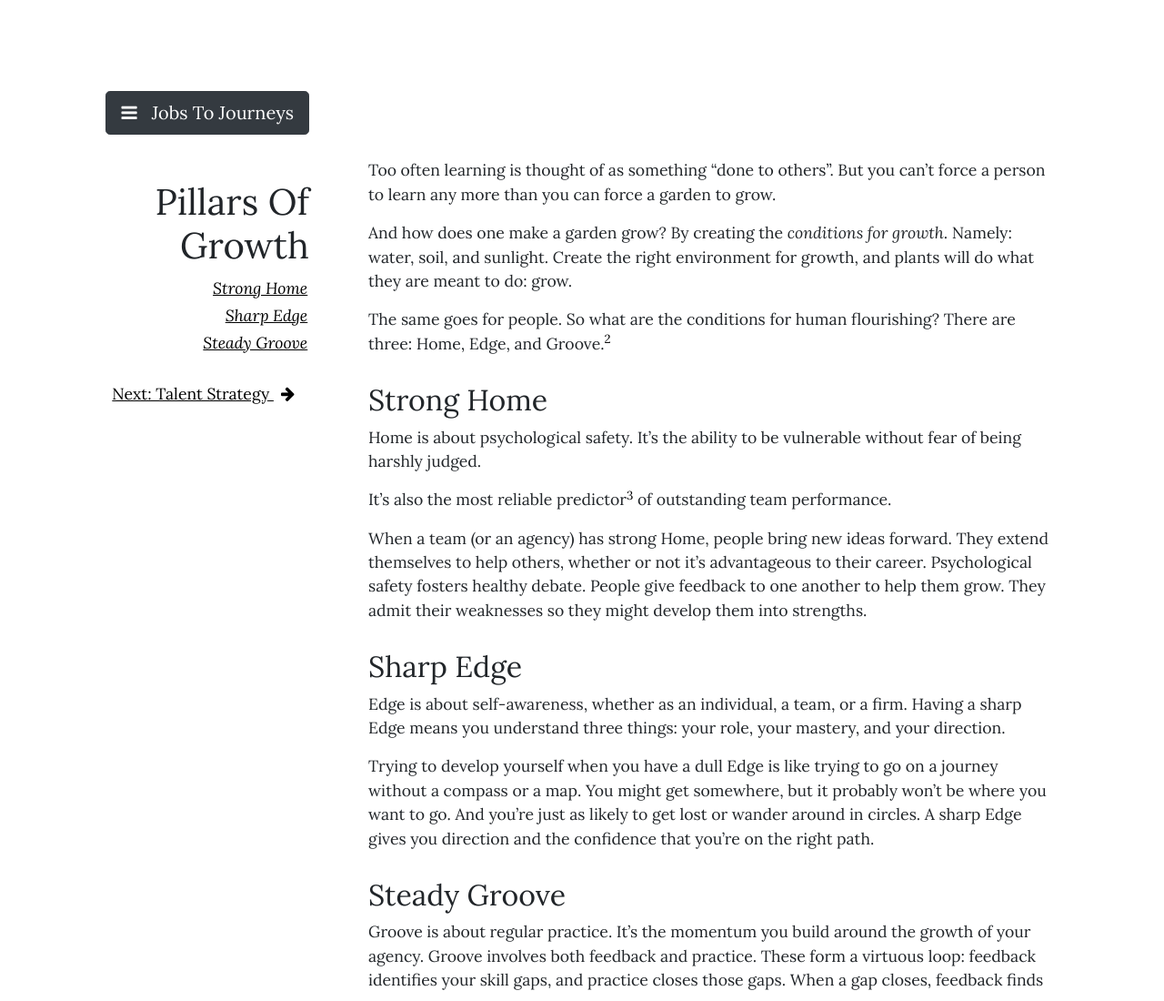
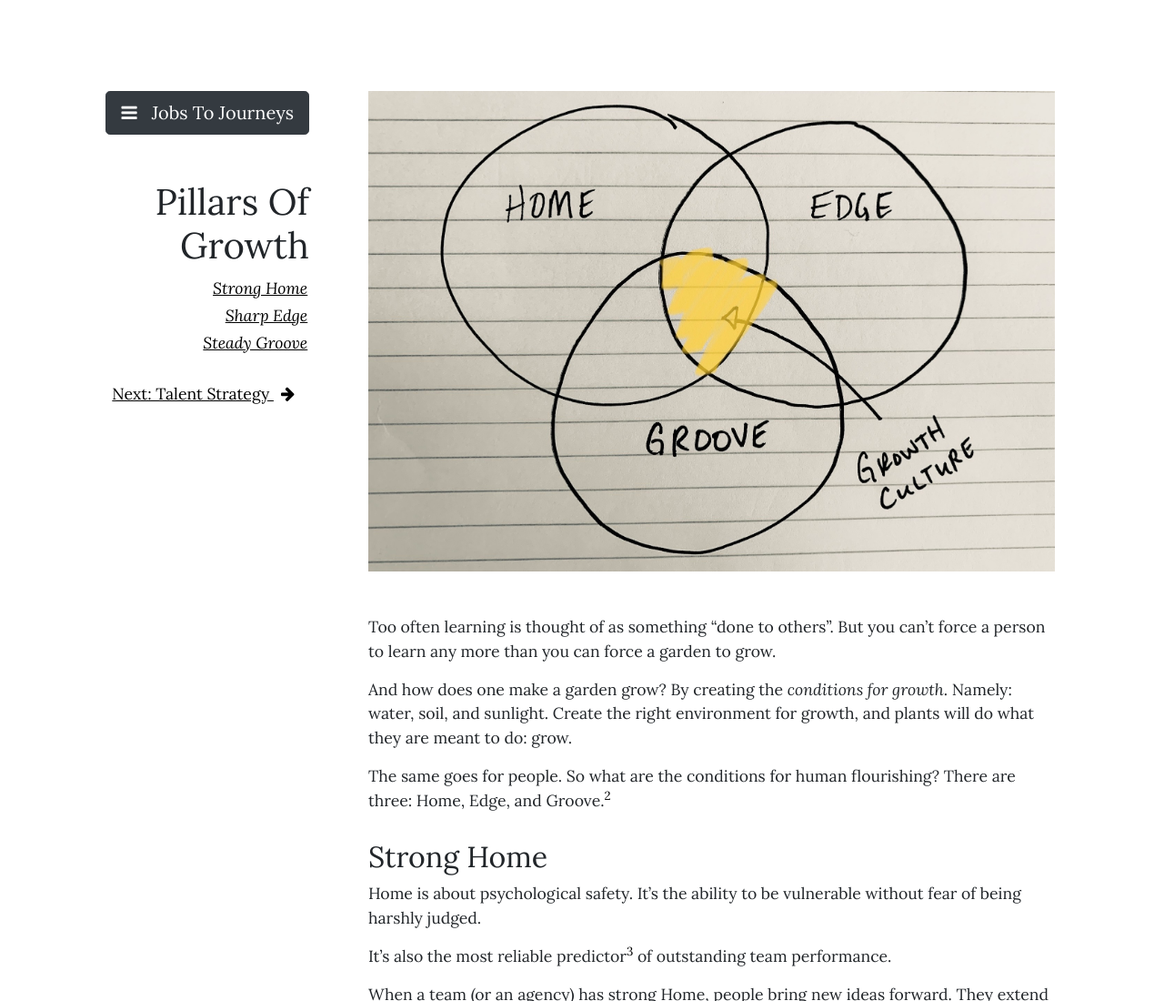
Before and after one commit to ggloege/jobs-to-journeys, a plain HTML site: page pages/pillars-of-a-growth-culture.html in a window 1280 px wide. Shown: the top 1100 px of the page at 91% size. Drawn offline with nearby package versions, Linux system fonts and the light colour scheme.

Commit message:
Add more images

```diff
--- a/pages/pillars-of-a-growth-culture.html
+++ b/pages/pillars-of-a-growth-culture.html
@@ -36,7 +36,7 @@
         </div>
         <div class="col-lg-9 content tweet-it">
           <div class="header-image mb-5">
-            <img class="img-fluid" src="../img/placeholder.jpg" alt="">
+            <img class="img-fluid" src="../img/pillars.jpg" alt="">
           </div>
             <p>Too often learning is thought of as something “done to others”. But you can’t force a person to learn any more than you can force a garden to grow.</p>
             <p>And how does one make a garden grow? By creating the <em>conditions for growth</em>. Namely: water, soil, and sunlight. Create the right environment for growth, and plants will do what they are meant to do: grow.</p>
```
Also changed, not shown: pages/talent-strategy.html (+1 -1 lines), img/pillars.jpg (added), img/strategy.jpg (added).
